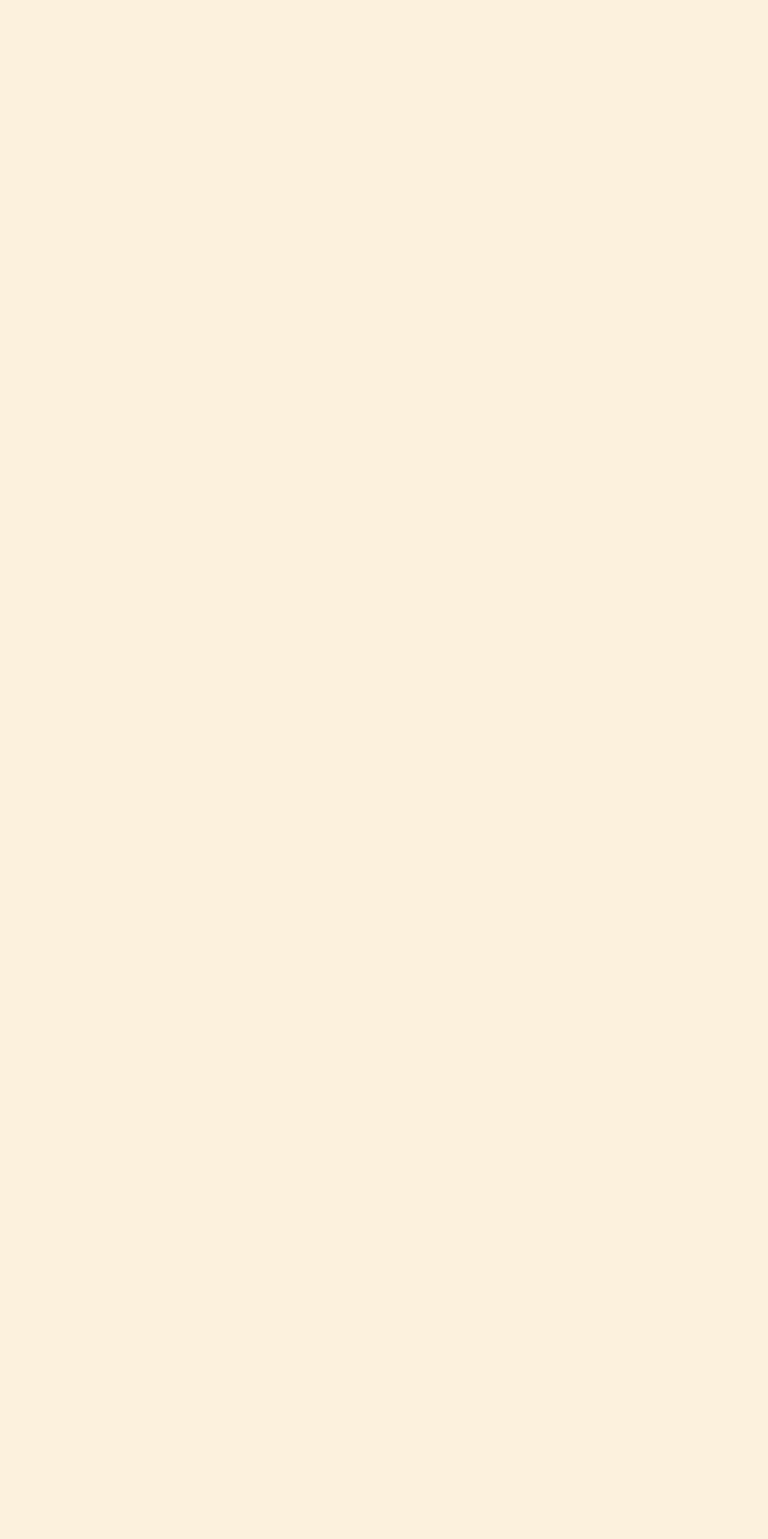
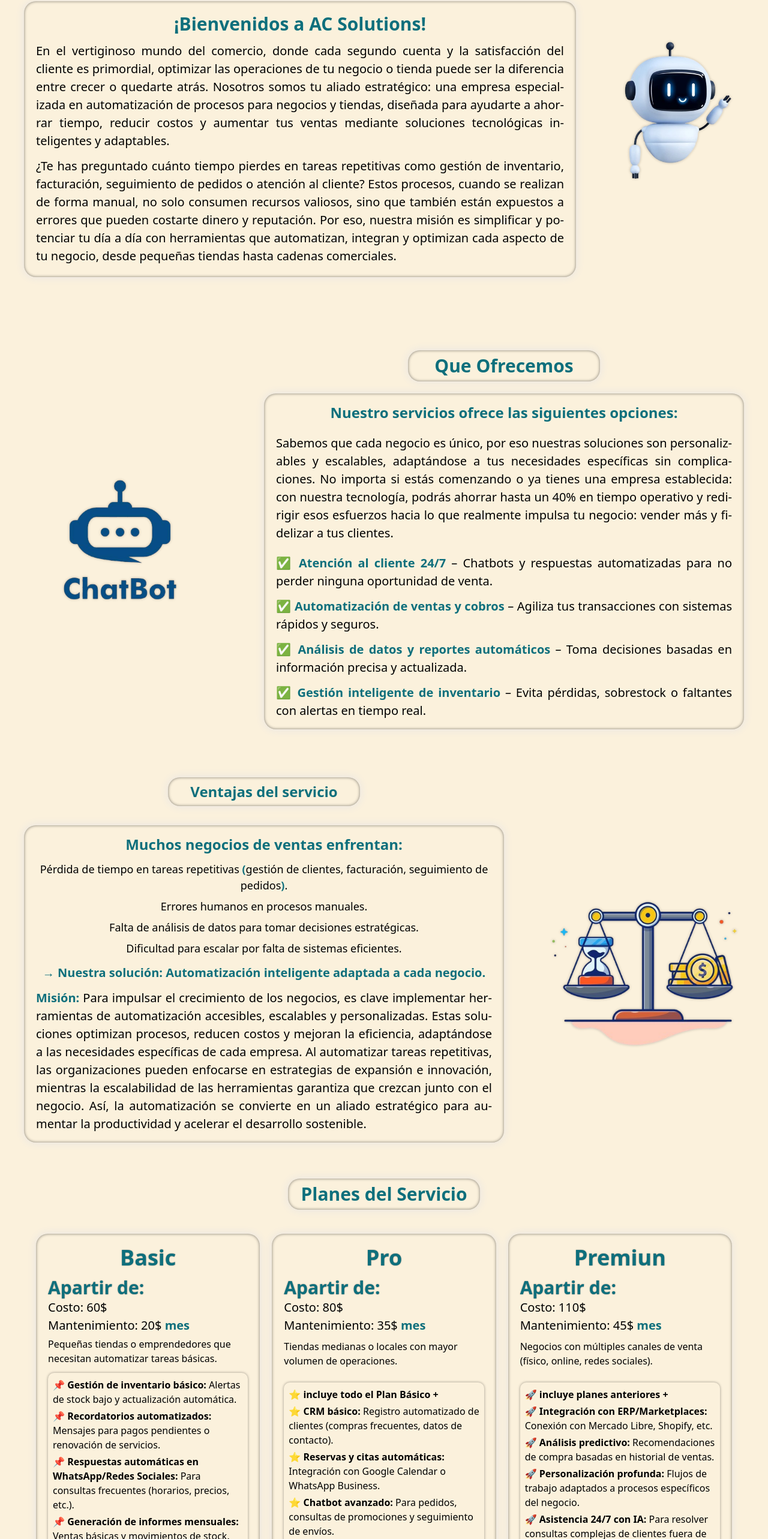
Before and after one commit to yhonder710/web-servicios, a React (Vite) app: page / in a window 1280 px wide. Shown: the part 230-2796 px from the top of the page at 60% size. Before the commit the page ends 800 px from the top, so only its background shows below. Built offline with nearby package versions, Linux system fonts and the light colour scheme.

Commit message:
feat: primera version lista

```diff
--- a/src/components/moleculas/CardPlanes.tsx
+++ b/src/components/moleculas/CardPlanes.tsx
@@ -3,7 +3,7 @@ import { BtnCard } from "../atomos/BtnCard"
 
 export function CardPlanesBasic() {
   return (
-    <article className="w-100  rounded-2xl text-center p-2 subTitle px-5">
+    <article className="lg:w-100 w-full rounded-2xl text-center p-2 subTitle px-5">
       <header>
         <h3 className="text-4xl text-[#0E6F7C] shadowCardTitle font-bold py-3">Basic</h3>
       </header>
@@ -15,7 +15,7 @@ export function CardPlanesBasic() {
         <p className="py-1">Pequeñas tiendas o emprendedores que necesitan automatizar tareas básicas.</p>
       </section>
 
-      <section className="flex flex-col text-left gap-1 bg-[#3bb8c9] shadowCard rounded-[10px] p-2">
+      <section className="flex flex-col text-left gap-1 shadowCard rounded-[10px] p-2">
         <span>📌 <strong >Gestión de inventario básico:</strong> Alertas de stock bajo y actualización automática.</span>
         <span>📌 <strong>Recordatorios automatizados:</strong> Mensajes para pagos pendientes o renovación de servicios.</span>
         <span>📌 <strong>Respuestas automáticas en WhatsApp/Redes Sociales:</strong> Para consultas frecuentes (horarios, precios, etc.).</span>
@@ -23,8 +23,12 @@ export function CardPlanesBasic() {
         <span>📌 <strong>Soporte por correo electrónico.</strong></span>
         <strong className="py-2"> Ideal para quienes recién comienzan con la automatización.</strong>
       </section>
+      <div className="pt-2">
+        <BtnCard />
+      </div>
 
-      <BtnCard />
+
+
 
     </article>
   )
@@ -32,7 +36,7 @@ export function CardPlanesBasic() {
 
 export function CardPlanesPro() {
   return (
-    <article className="w-100  rounded-2xl text-center p-2 subTitle px-5">
+    <article className="lg:w-100 w-full  rounded-2xl text-center p-2 subTitle px-5">
       <header>
         <h3 className="text-4xl text-[#0E6F7C] shadowCardTitle font-bold py-3">Pro</h3>
       </header>
@@ -44,7 +48,7 @@ export function CardPlanesPro() {
         <p className="py-2"> Tiendas medianas o locales con mayor volumen de operaciones.</p>
       </section>
 
-      <section className="flex flex-col text-left gap-1 bg-[#3bb8c9] shadowCard rounded-[10px] p-2">
+      <section className="flex flex-col text-left gap-1 shadowCard rounded-[10px] p-2">
         <strong>⭐ incluye todo el Plan Básico +</strong>
         <span>⭐ <strong>CRM básico:</strong> Registro automatizado de clientes (compras frecuentes, datos de contacto).</span>
         <span>⭐ <strong>Reservas y citas automáticas:</strong> Integración con Google Calendar o WhatsApp Business.</span>
@@ -52,16 +56,16 @@ export function CardPlanesPro() {
         <span>⭐ <strong>Sincronización con herramientas externas:</strong> Excel, Google Sheets o plataformas de e-commerce simples.</span>
         <strong className="py-2">Optimiza tiempo en atención al cliente y ventas recurrentes.</strong>
       </section>
-
-      <BtnCard />
-
+      <div className="pt-2">
+        <BtnCard />
+      </div>
     </article>
   )
 }
 
 export function CardPlanesPremiun() {
   return (
-    <article className="w-100  rounded-2xl text-center p-2 subTitle px-5">
+    <article className="lg:w-100 w-full rounded-2xl text-center p-2 subTitle px-5">
       <header>
         <h3 className="text-4xl text-[#0E6F7C] shadowCardTitle font-bold py-3">Premiun</h3>
       </header>
@@ -73,7 +77,7 @@ export function CardPlanesPremiun() {
         <p className="py-2">Negocios con múltiples canales de venta (físico, online, redes sociales).</p>
       </section>
 
-      <section className="flex flex-col text-left gap-1 bg-[#3bb8c9] shadowCard rounded-[10px] p-2">
+      <section className="flex flex-col text-left gap-1 shadowCard rounded-[10px] p-2">
         <strong>🚀 incluye planes anteriores +</strong>
         <span>🚀 <strong>Integración con ERP/Marketplaces:</strong> Conexión con Mercado Libre, Shopify, etc.</span>
         <span>🚀 <strong>Análisis predictivo:</strong> Recomendaciones de compra basadas en historial de ventas.</span>
@@ -82,10 +86,9 @@ export function CardPlanesPremiun() {
         <span>🚀 <strong>Reportes detallados + dashboard en tiempo real.</strong></span>
         <strong className="py-2"> Todo en uno para escalar operaciones y reducir costos operativos.</strong>
       </section>
-
-
-      <BtnCard />
-
+      <div className="pt-2">
+        <BtnCard />
+      </div>
     </article>
   )
 }
--- a/src/components/moleculas/Iconos.tsx
+++ b/src/components/moleculas/Iconos.tsx
@@ -5,7 +5,7 @@ import { FaSquareInstagram, FaSquareWhatsapp } from "react-icons/fa6";
 
 export function Iconos() {
   return (
-    <div className="flex items-center justify-center gap-8">
+    <div className="flex items-center justify-between px-5 ">
       <IconContacts icon={<BiLogoGmail size={45} className="iconGmail" />} name="Gmail" />
       <IconContacts icon={<FaFacebookSquare size={45} className="iconFacebook" />} name="Facebook" />
       <IconContacts icon={<FaSquareWhatsapp size={45} className="iconWhatsapp" />} name="WhatsApp" />
--- a/src/components/moleculas/Menu.tsx
+++ b/src/components/moleculas/Menu.tsx
@@ -19,9 +19,9 @@ export function Menu() {
 }
 
 const link = [
-  { name: "Quienes somos", to: "#", icon: <IoPersonSharp /> },
-  { name: "Que ofrecemos", to: "#", icon: <FaHandHoldingUsd /> },
-  { name: "Ventajas del servicio", to: "#", icon: <AiFillTrophy /> },
-  { name: "Planes del servicio", to: "#", icon: <AiFillCreditCard /> },
-  { name: "Contactanos", to: "#", icon: <MdOutlineConnectWithoutContact /> }
+  { name: "Quienes somos", to: "#quienes-somos", icon: <IoPersonSharp /> },
+  { name: "Que ofrecemos", to: "#que-ofrecemos", icon: <FaHandHoldingUsd /> },
+  { name: "Ventajas del servicio", to: "#ventajas-de-servicio", icon: <AiFillTrophy /> },
+  { name: "Planes del servicio", to: "#planes-del-servicio", icon: <AiFillCreditCard /> },
+  { name: "Contactanos", to: "#contactanos", icon: <MdOutlineConnectWithoutContact /> }
 ]
--- a/src/components/organismos/Contactanos.tsx
+++ b/src/components/organismos/Contactanos.tsx
@@ -2,9 +2,9 @@ import { Iconos } from "../moleculas/Iconos";
 
 export function Contactanos() {
   return (
-    <section className="w-full h-full flex flex-col  items-center p-10 gap-10">
+    <section id="contactanos" className="w-full h-full flex flex-col  items-center p-10 gap-10">
 
-      <section className="w-150 flex flex-col gap-5 subTitle justify-center p-4">
+      <section className="lg:w-150 w-95 flex flex-col gap-5 subTitle justify-center p-4">
         <h2 className="text-[#0E6F7C] font-bold text-4xl">Contactanos</h2>
         <Iconos />
       </section>
--- a/src/components/organismos/PlanesDelServicio.tsx
+++ b/src/components/organismos/PlanesDelServicio.tsx
@@ -2,12 +2,12 @@ import { CardPlanesBasic, CardPlanesPremiun, CardPlanesPro } from "../moleculas/
 
 export function PlanesDelServicio() {
   return (
-    <section className="w-full h-full flex flex-col items-center p-10 gap-5">
+    <section id="planes-del-servicio" className="w-full h-full flex flex-col items-center p-5 gap-5">
       <div className="w-80 flex justify-center p-2 subTitle">
-        <h2 className="text-[#0E6F7C] font-bold text-2xl">Planes del Servicio</h2>
+        <h2 className="text-[#0E6F7C] font-bold text-3xl">Planes del Servicio</h2>
       </div>
 
-      <div className="w-full flex gap-5 items-start justify-between p-5 px-10">
+      <div className="w-full lg:flex-row flex flex-col lg:gap-5 gap-10 lg:justify-between items-start justify-center p-5 lg:px-10 px-0">
         <CardPlanesBasic />
         <CardPlanesPro />
         <CardPlanesPremiun />
--- a/src/components/organismos/QueOfrecemos.tsx
+++ b/src/components/organismos/QueOfrecemos.tsx
@@ -2,12 +2,12 @@ import Imagen from "../../assets/bot2-removebg-preview.png"
 
 export function QueOfrecemos() {
   return (
-    <section className="w-full flex flex-row-reverse items-center">
-      <section className="w-220 h-full flex flex-col justify-center items-center p-10 gap-5">
+    <section id="que-ofrecemos" className="w-full flex lg:flex-row-reverse flex-col items-center">
+      <section className="lg:w-220 w-full h-full flex flex-col justify-center items-center lg:p-10 p-4 gap-5">
         <div className="w-80 flex justify-center p-2 subTitle">
           <h2 className="text-[#0E6F7C] font-bold text-3xl">Que Ofrecemos</h2>
         </div>
-        <div className="w-200 flex flex-col gap-5 justify-center p-4 px-5 subTitle">
+        <div className="lg:w-200 w-full flex flex-col gap-5 justify-center p-4 px-5 subTitle">
           <strong className="text-[#0E6F7C] text-2xl">Nuestro servicios ofrece las siguientes opciones:</strong>
 
           <p className="descripcion">
--- a/src/components/organismos/QuienenSomos.tsx
+++ b/src/components/organismos/QuienenSomos.tsx
@@ -2,12 +2,12 @@ import Imagen from "../../assets/bot-removebg-preview.png"
 
 export function QuienenSomos() {
   return (
-    <section className="w-full h-[100vh] flex items-center justify-center px-5">
-      <section className="w-250 h-full flex flex-col justify-center items-center p-5 mt-5 gap-5">
-        <div className="w-150 flex justify-center p-2 subTitle">
+    <section id="quienes-somos" className="w-full lg:h-[90vh] lg:flex-row flex-col flex items-center justify-center lg:px-5 px-0">
+      <section className="lg:w-250 w-full h-full flex flex-col justify-center items-center p-5 mt-5 gap-5">
+        <div className="lg:w-150 w-full flex justify-center p-2 subTitle">
           <h2 className="text-[#0E6F7C] font-bold text-4xl">Quienes Somos</h2>
         </div>
-        <div className="w-230 flex flex-col gap-3 justify-center p-5 subTitle">
+        <div className="lg:w-230 w-full flex flex-col gap-3 justify-center p-5 subTitle">
           <strong className="text-[#0E6F7C] text-3xl">¡Bienvenidos a AC Solutions!</strong>
           <p className="descripcion">
             En el vertiginoso mundo del comercio, donde cada segundo cuenta y la satisfacción del cliente es primordial, optimizar las operaciones de tu negocio o tienda puede ser la diferencia entre crecer o quedarte atrás. Nosotros somos tu aliado estratégico: una empresa especializada en automatización de procesos para negocios y tiendas, diseñada para ayudarte a ahorrar tiempo, reducir costos y aumentar tus ventas mediante soluciones tecnológicas inteligentes y adaptables.
@@ -19,7 +19,7 @@ export function QuienenSomos() {
 
         </div>
       </section>
-      <section>
+      <section className="lg:mb-0 mb-5">
         <img src={Imagen} alt="" className="Imagenes" />
       </section>
     </section>
--- a/src/components/organismos/VentajasDeServicio.tsx
+++ b/src/components/organismos/VentajasDeServicio.tsx
@@ -2,12 +2,12 @@ import Imagen from "../../assets/ventajas-removebg-preview.png"
 
 export function VentajasDeServicio() {
   return (
-    <section className="w-full flex items-center">
-      <section className="w-220 h-full flex flex-col items-center p-10 gap-8">
+    <section id="ventajas-de-servicio" className="w-full flex lg:flex-row flex-col  items-center">
+      <section className="lg:w-220 w-full h-full flex flex-col items-center lg:p-10 p-4 gap-8">
         <div className="w-80 flex justify-center p-2 subTitle">
           <h2 className="text-[#0E6F7C] font-bold text-2xl">Ventajas del servicio</h2>
         </div>
-        <div className="w-200 flex flex-col gap-3 justify-center p-4 px-5 subTitle">
+        <div className="lg:w-200 flex flex-col gap-3 justify-center p-4 px-5 subTitle">
           <strong className="text-[#0E6F7C] text-2xl">Muchos negocios de ventas enfrentan:</strong>
 
           <div className="flex flex-col text-[18px]  gap-2 text-center">
--- a/src/components/template/HomeTemplate.tsx
+++ b/src/components/template/HomeTemplate.tsx
@@ -7,11 +7,11 @@ import { VentajasDeServicio } from "../organismos/VentajasDeServicio";
 export function HomeTemplate() {
   return (
     <>
-      {/* <QuienenSomos />
+      <QuienenSomos />
       <QueOfrecemos />
       <VentajasDeServicio />
       <PlanesDelServicio />
-      <Contactanos /> */}
+      <Contactanos />
     </>
   )
 }
--- a/src/index.css
+++ b/src/index.css
@@ -14,6 +14,11 @@
 body {
   background-color: #FBF1DC;
 }
+
+html {
+  scroll-behavior: smooth;
+}
+
 
 .Imagenes {
   width: 500px;
@@ -120,18 +125,25 @@ body {
 }
 
 .btnCard {
-  margin: 15px 0;
-  padding: 3px 8px;
-  font-size: 22px;
-  background-color: #4ce63e;
-  border-radius: 5px;
+  background: #81674e;
+  border: none;
+  margin: 10px 0;
+  padding: 5px 15px;
+  border-radius: 12px;
+  font-size: 14px;
+  font-weight: 600;
+  color: #fffbf3;
+  box-shadow:
+    -10px -10px -15px #ffffff79,
+    10px 10px 15px #ffffff79;
   cursor: pointer;
-  transition: 0.3s;
+  transition: all 0.3s ease;
 }
 
+
 .btnCard:hover {
-  background-color: #21c712;
-
+  background: #5c4937;
+  color: #ffffff;
 }
 
 .menuResponsive {
```
